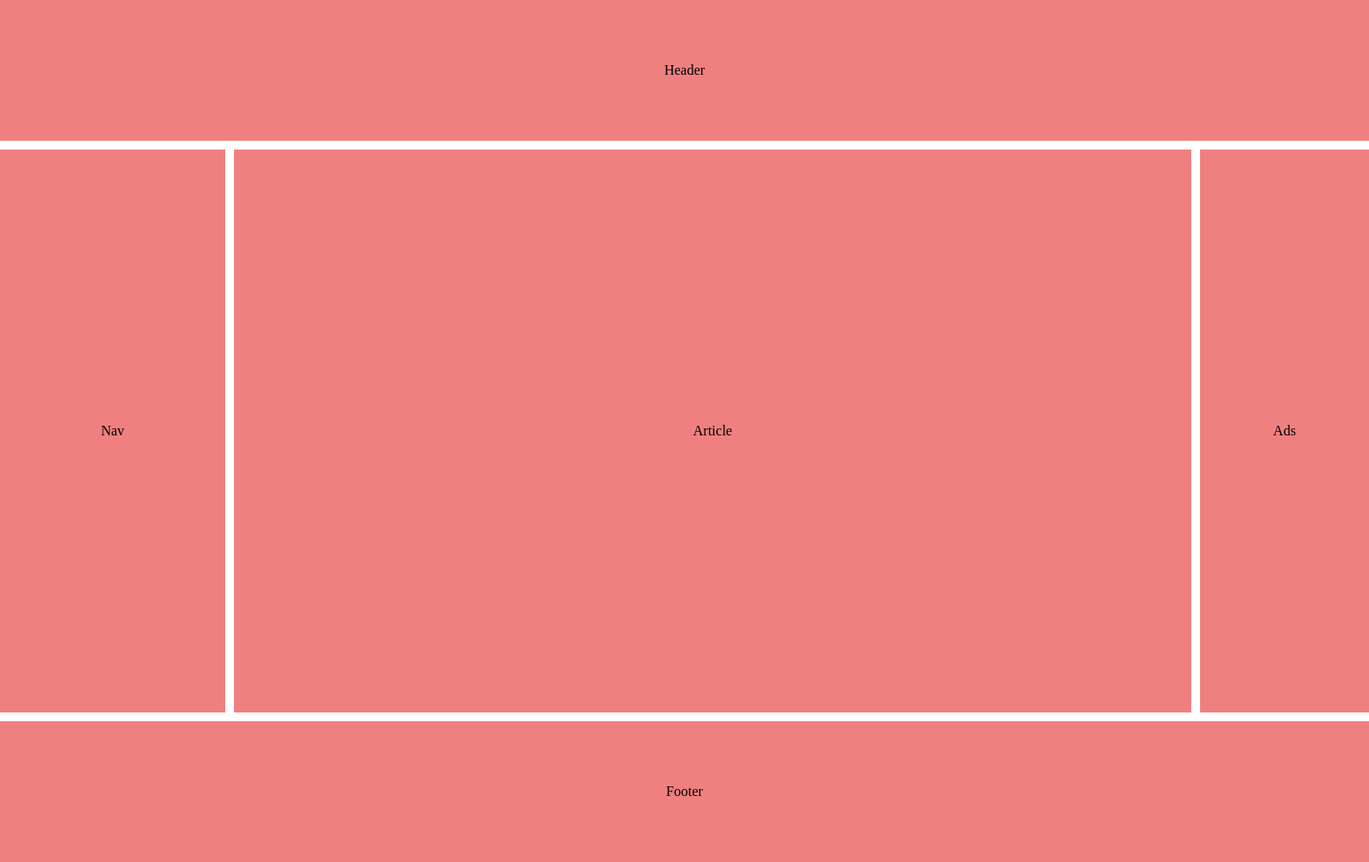
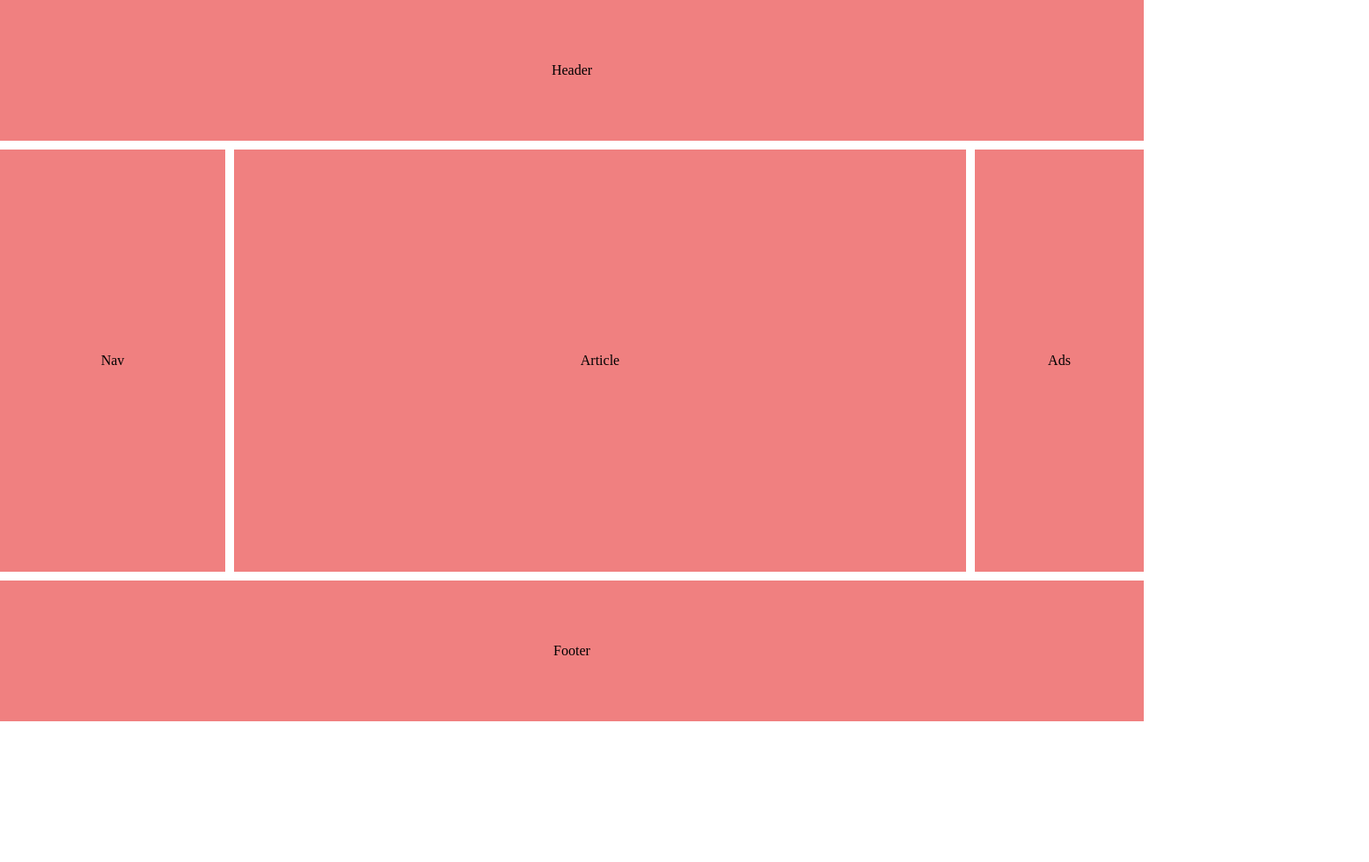
Before and after one commit to pedrokourly/PPI-2025-CC8P, a plain HTML site: page Aulas/01-04/index3.html in a window 1280 px wide. Shown: the whole page at 88% size, 1556 px wide, since content can reach past the window. After the commit the page ends 820 px from the top, so only its background shows below. Drawn offline with Linux system fonts and the light colour scheme.

Commit message:
Atividade sala

```diff
--- a/Aulas/01-04/index3.html
+++ b/Aulas/01-04/index3.html
@@ -12,8 +12,8 @@
         }
         div.container {
             display: grid;
-            grid-template-columns: 20% 85% 15%;
-            grid-template-rows: 20% 80% 20%;
+            grid-template-columns: 20% 65% 15%;
+            grid-template-rows: 20% 60% 20%;
             grid-gap: 10px;
             height: 100vh;
             width: 100vw;
```
Also changed, not shown: Aulas/01-04/index4.html (+2 -2 lines).
